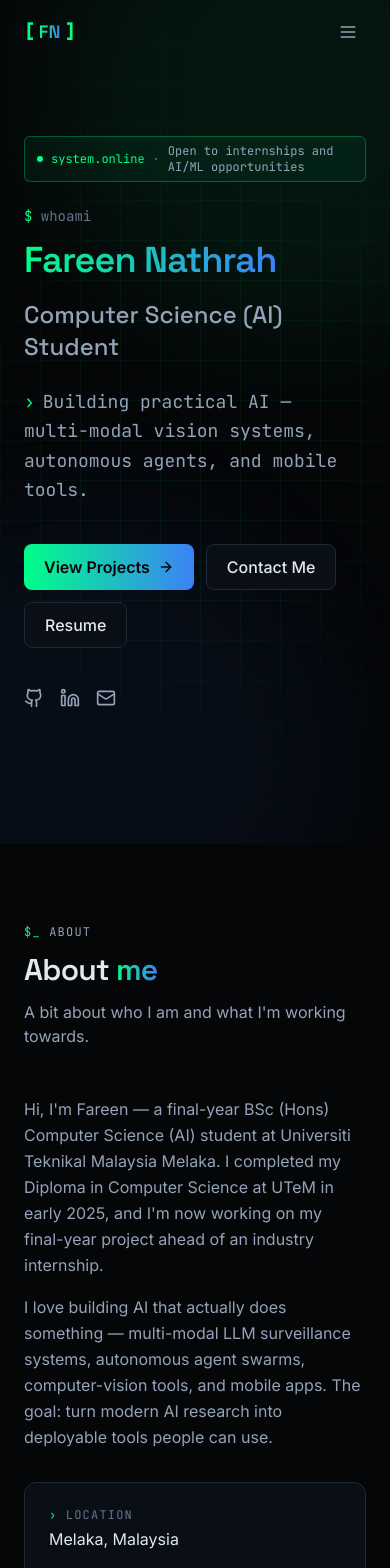
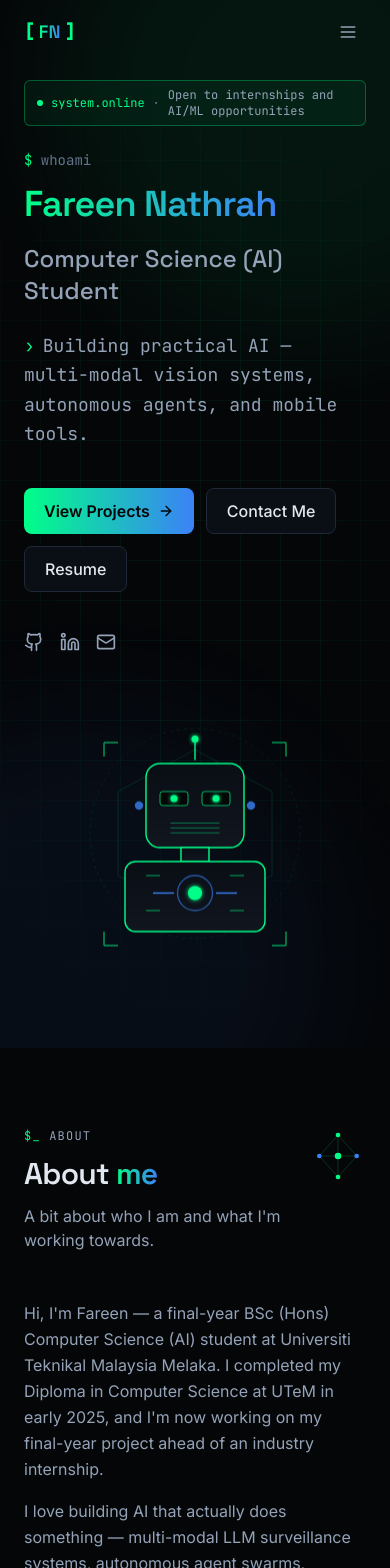
Before and after one commit to shawtygirlzzzz/portfolio, a React (Vite) app: page / in a window 390 px wide. Shown: the top 1568 px of the page. Built offline with nearby package versions, Linux system fonts and the light colour scheme.

Commit message:
Make AI illustrations responsive on mobile

```diff
--- a/src/components/About.tsx
+++ b/src/components/About.tsx
@@ -16,7 +16,7 @@ export default function About() {
             A bit about who I am and what I'm working towards.
           </p>
         </div>
-        <div className="hidden md:block w-24 lg:w-32 flex-shrink-0">
+        <div className="w-14 sm:w-20 lg:w-32 flex-shrink-0">
           <NeuralNetIcon className="w-full h-auto" />
         </div>
       </div>
--- a/src/components/Contact.tsx
+++ b/src/components/Contact.tsx
@@ -9,7 +9,7 @@ export default function Contact() {
         <div className="section-tag mb-0">
           <span className="text-accent-green">$_</span> contact
         </div>
-        <div className="hidden md:block w-20 lg:w-24 flex-shrink-0">
+        <div className="w-12 sm:w-16 lg:w-24 flex-shrink-0">
           <SignalIcon className="w-full h-auto" />
         </div>
       </div>
--- a/src/components/Education.tsx
+++ b/src/components/Education.tsx
@@ -17,7 +17,7 @@ export default function Education() {
             Academic background and continued learning.
           </p>
         </div>
-        <div className="hidden md:block w-24 lg:w-32 flex-shrink-0">
+        <div className="w-14 sm:w-20 lg:w-32 flex-shrink-0">
           <OrbitIcon className="w-full h-auto" />
         </div>
       </div>
--- a/src/components/Hero.tsx
+++ b/src/components/Hero.tsx
@@ -144,8 +144,10 @@ export default function Hero() {
           </div>
           </div>
 
-          <div className="hidden lg:flex justify-end relative z-10">
-            <RobotMascot />
+          <div className="flex justify-center lg:justify-end relative z-10 mt-6 lg:mt-0">
+            <div className="w-56 sm:w-72 lg:w-auto">
+              <RobotMascot />
+            </div>
           </div>
         </div>
       </div>
--- a/src/components/Projects.tsx
+++ b/src/components/Projects.tsx
@@ -18,7 +18,7 @@ export default function Projects() {
             A selection of work spanning machine learning, computer vision, NLP, and full-stack engineering.
           </p>
         </div>
-        <div className="hidden md:block w-24 lg:w-32 flex-shrink-0">
+        <div className="w-14 sm:w-20 lg:w-32 flex-shrink-0">
           <CircuitIcon className="w-full h-auto" />
         </div>
       </div>
--- a/src/components/Skills.tsx
+++ b/src/components/Skills.tsx
@@ -26,7 +26,7 @@ export default function Skills() {
             Technologies and concepts I use day-to-day.
           </p>
         </div>
-        <div className="hidden md:block w-24 lg:w-32 flex-shrink-0">
+        <div className="w-14 sm:w-20 lg:w-32 flex-shrink-0">
           <HexGridIcon className="w-full h-auto" />
         </div>
       </div>
```
